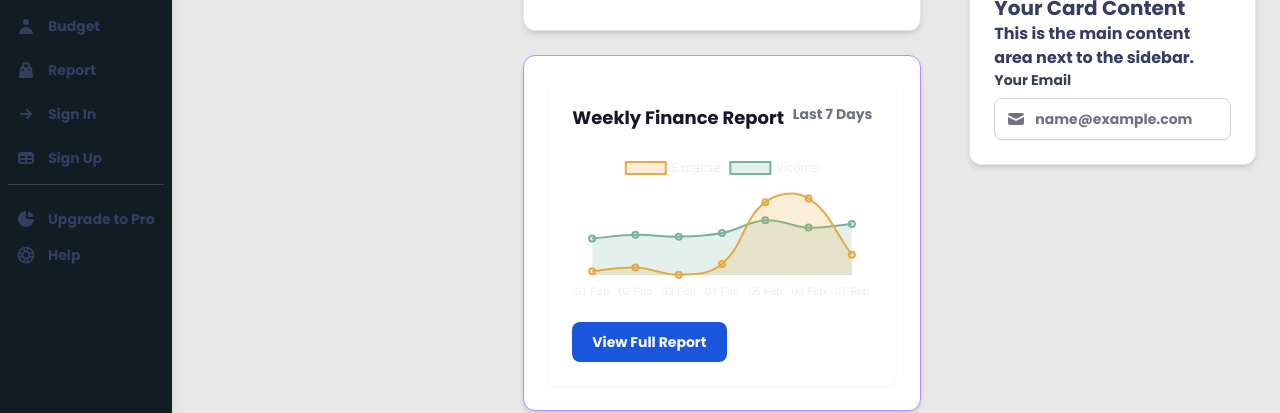
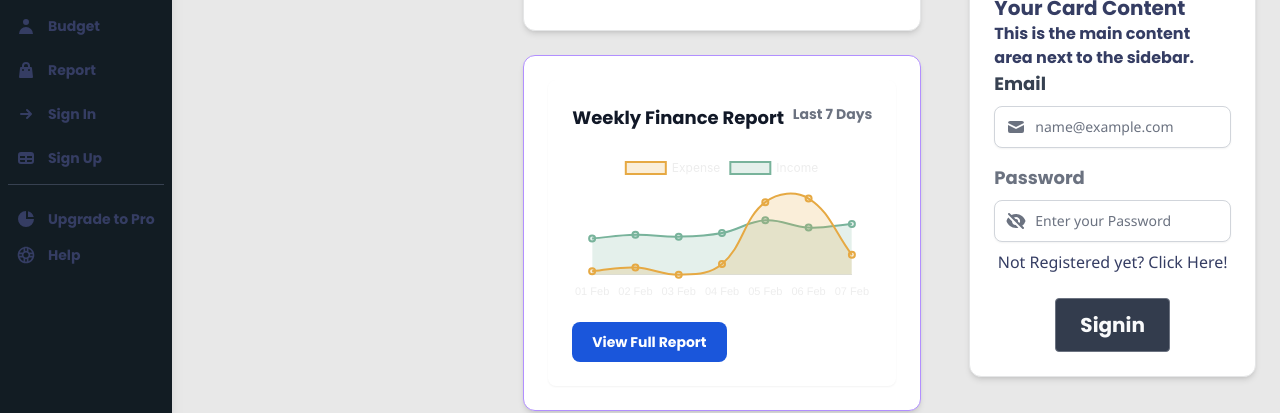
Before and after one commit to Blitzkrieg28/TrackMySpend-Frontend, a React (Vite) app in the folder trackmyspend/: page /dashboard in a window 1280 px wide. Shown: the part 262-675 px from the top of the page. Built offline with nearby package versions, Linux system fonts and the light colour scheme.

Commit message:
sign-in page done with routing

```diff
--- /dev/null
+++ b/trackmyspend/src/components/EmailInput.jsx
@@ -0,0 +1,81 @@
+import { useState } from "react";
+import { HiMail } from "react-icons/hi";
+
+export default function EmailInput() {
+  const [email, setEmail] = useState("");
+  const [touched, setTouched] = useState(false);
+
+  const isValid = email.includes("@");
+
+  // Label Color
+  let labelColor = "text-gray-700";
+  if (touched && isValid) {
+    labelColor = "text-[#addfad]";
+  } else if (touched) {
+    labelColor = "text-red-700";
+  }
+
+  // Input Field Border Styles
+  let inputBorder = "border-gray-300 text-gray-900 focus:ring-blue-500 focus:border-blue-500";
+  if (touched) {
+    if (isValid) {
+      inputBorder = "border-[#addfad] text-[#addfad] focus:ring-[#addfad] focus:border-[#addfad]";
+    } else {
+      inputBorder = "border-red-500 text-red-700 focus:ring-red-500 focus:border-red-500";
+    }
+  }
+
+  // Validation message content
+  let message = "";
+  let messageColor = "";
+  if (touched) {
+    if (isValid) {
+      message = (
+        <>
+          <span className="font-medium">Success!</span> Email is valid!
+        </>
+      );
+      messageColor = "text-[#addfad]";
+    } else {
+      message = (
+        <>
+          <span className="font-medium">Oops!</span> Please enter a valid email.
+        </>
+      );
+      messageColor = "text-red-600";
+    }
+  }
+
+  return (
+    <div className="flex max-w-md flex-col gap-6">
+      <div>
+        <label htmlFor="email" className={`block mb-2 text-lg font-medium ${labelColor}`}>
+           Email
+        </label>
+
+        <div className="relative">
+          <span className="absolute inset-y-0 left-0 flex items-center pl-3 text-gray-500">
+            <HiMail className="w-5 h-5" />
+          </span>
+          <input
+            id="email"
+            type="email"
+            placeholder="name@example.com"
+            value={email}
+
+            onBlur={() => setTouched(true)}
+            onInput={(e) => setEmail(e.target.value)}
+            className={` font-segoe pl-10 p-2.5 w-full text-sm rounded-lg border shadow-sm
+              ${inputBorder}
+              bg-white dark:bg-customBlack dark:text-white dark:placeholder-gray-400 dark:border-gray-600
+              dark:focus:ring-customLavender dark:focus:border-customLavender
+            `}
+            required
+          />
+        </div>
+
+        {touched && <p className={`mt-1 text-sm ${messageColor}`}>{message}</p>}
+      </div>
+    </div>
+  );
+}
--- a/trackmyspend/src/components/Input.jsx
+++ b/trackmyspend/src/components/Input.jsx
@@ -1,69 +1,17 @@
 import { useState } from "react";
 import { HiMail } from "react-icons/hi";
+import EmailInput from "./EmailInput";
+import { PasswordInput } from "./PasswordInput";
+import { Link } from "react-router-dom";
+import { Button } from "./Button";
 
 export default function Input() {
-  const [email, setEmail] = useState("");
-  const [touched, setTouched] = useState(false);
-
-  const isValid = email.includes("@");
-
   return (
-    <div className="flex max-w-md flex-col gap-6">
-      <div>
-        <label
-          htmlFor="email"
-          className={`block mb-2 text-sm font-medium ${
-            touched && isValid ? "text-[#addfad]" : touched ? "text-red-700" : "text-gray-700"
-          }`}
-        >
-          Your Email
-        </label>
-
-        <div className="relative">
-          <span className="absolute inset-y-0 left-0 flex items-center pl-3 text-gray-500">
-            <HiMail className="w-5 h-5" />
-          </span>
-          <input
-            id="email"
-            type="email"
-            placeholder="name@example.com"
-            value={email}
-            onFocus={() => setTouched(true)}
-            onBlur={() => setTouched(true)}
-            onInput={(e) => setEmail(e.target.value)}
-            className={`pl-10 p-2.5 w-full text-sm rounded-lg border shadow-sm
-              ${
-                touched
-                  ? isValid
-                    ? "border-[#addfad] text-[#addfad] focus:ring-[#addfad] focus:border-[#addfad]"
-                    : "border-red-500 text-red-700 focus:ring-red-500 focus:border-red-500"
-                  : "border-gray-300 text-gray-900 focus:ring-blue-500 focus:border-blue-500"
-              }
-              bg-white dark:bg-customBlack dark:text-white dark:placeholder-gray-400 dark:border-gray-600
-              dark:focus:ring-customLavender dark:focus:border-customLavender
-            `}
-            required
-          />
-        </div>
-
-        {touched && (
-          <p
-            className={`mt-1 text-sm ${
-              isValid ? "text-[#addfad]" : "text-red-600"
-            }`}
-          >
-            {isValid ? (
-              <>
-                <span className="font-medium">Success!</span> Email is valid!
-              </>
-            ) : (
-              <>
-                <span className="font-medium">Oops!</span> Please enter a valid email.
-              </>
-            )}
-          </p>
-        )}
-      </div>
+    <div className="flex flex-col justify-center items-center">
+      <EmailInput/>
+      <PasswordInput/>
+      <div className="pt-2 pb-6 font-segoe">Not Registered yet? <Link to="/signup">Click Here!</Link> </div>
+      <Button label="Signin"/>
     </div>
   );
 }
--- /dev/null
+++ b/trackmyspend/src/components/PasswordInput.jsx
@@ -0,0 +1,83 @@
+import { useState } from "react";
+import { HiEyeOff,HiEye } from "react-icons/hi";
+export function PasswordInput(){
+         const [password,setPassword]= useState("");
+         const [touched,setTouched]= useState(false);
+const [showPassword, setShowPassword] = useState(false);
+
+         const isValid= password.includes("#");
+
+         //labelcolor
+         let labelcolor= "text-gray-500";
+         if(touched && isValid){
+            labelcolor= "text-green-500";
+         }
+         else if(touched){
+            labelcolor= "text-red-500";
+         }
+         //bordercolor
+         let inputBorder = "border-gray-300 text-gray-900 focus:ring-blue-500 focus:border-blue-500";
+         if (touched) {
+         if (isValid) {
+         inputBorder = "border-[#addfad] text-[#addfad] focus:ring-[#addfad] focus:border-[#addfad]";
+        } else {
+         inputBorder = "border-red-500 text-red-700 focus:ring-red-500 focus:border-red-500";
+        }
+        }
+
+         //messagecolor
+        let message = "";
+  let messageColor = "";
+  if (touched) {
+    if (isValid) {
+      message = (
+        <>
+          <span className="font-medium">Success!</span> Password is valid!
+        </>
+      );
+      messageColor = "text-[#addfad]";
+    } else {
+      message = (
+        <>
+          <span className="font-medium">Oops!</span> Please enter a valid PAssword.
+        </>
+      );
+      messageColor = "text-red-600";
+    }
+  }
+
+
+   return <div className="flex flex-col pt-4">
+    <div className={`text-lg pb-2 ${labelcolor}` }>Password</div>
+    <div className=" relative flex justify-center items-center gap-4">
+        <span className="absolute inset-y-0 left-0 flex items-center pl-3 text-gray-500 "
+  onClick={() => setShowPassword(!showPassword)}
+>
+  {showPassword ? (
+    <HiEye className="w-5 h-5" />
+  ) : (
+    <HiEyeOff className="w-5 h-5" />
+  )}
+</span>
+
+    <input
+    id="password"
+    type={showPassword ? "text" : "password"}
+    placeholder="Enter your Password"
+    value={password}
+    onBlur={()=> setTouched(true)}
+    onInput={(e)=> setPassword(e.target.value)}
+
+    className={` font-segoe pl-10 p-2.5 w-full text-sm rounded-lg shadow-sm border ${inputBorder}`}
+    required
+
+    />
+   </div>
+ {touched ? <p className={`mt-1 text-sm ${messageColor}`}>{message}</p> : null}
+
+
+   </div>
+
+
+
+}
--- a/trackmyspend/src/pages/Signin.jsx
+++ b/trackmyspend/src/pages/Signin.jsx
@@ -1,3 +1,12 @@
+import Input from "../components/Input";
+
 export default function Signin(){
-    return <div>Signin</div>
+    return <div className="flex min-h-screen justify-center items-center bg-[#e8e8e8]">
+        <div className="flex flex-col justify-center items-center bg-white p-6 rounded-lg shadow-lg">
+            <h1 className="pb-6 text-4xl text-center">Sign-in</h1>
+            <div className="h-0.5 bg-[#e8e8e8] w-full mb-4"></div>
+           <Input/>
+
+        </div>
+    </div>
 }
```
